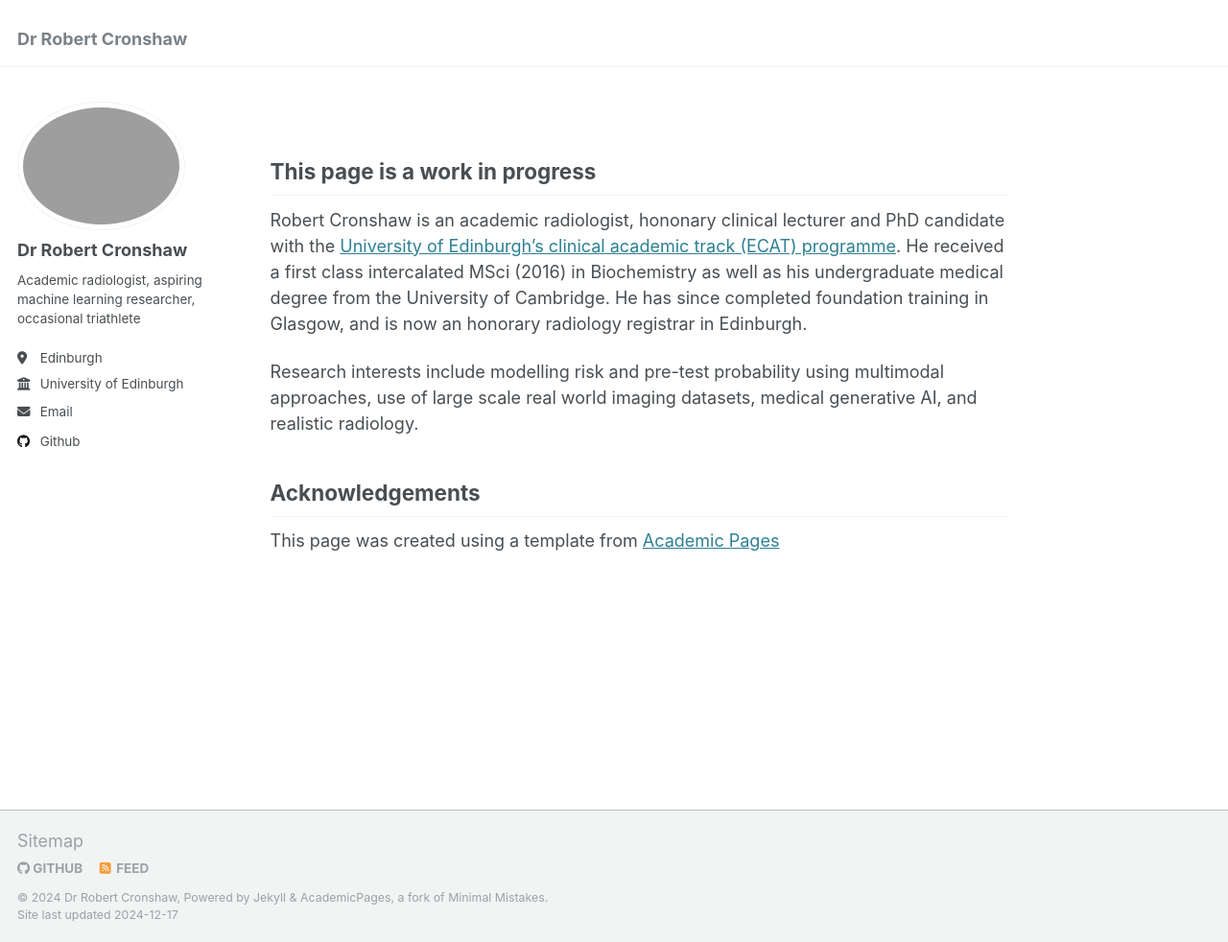
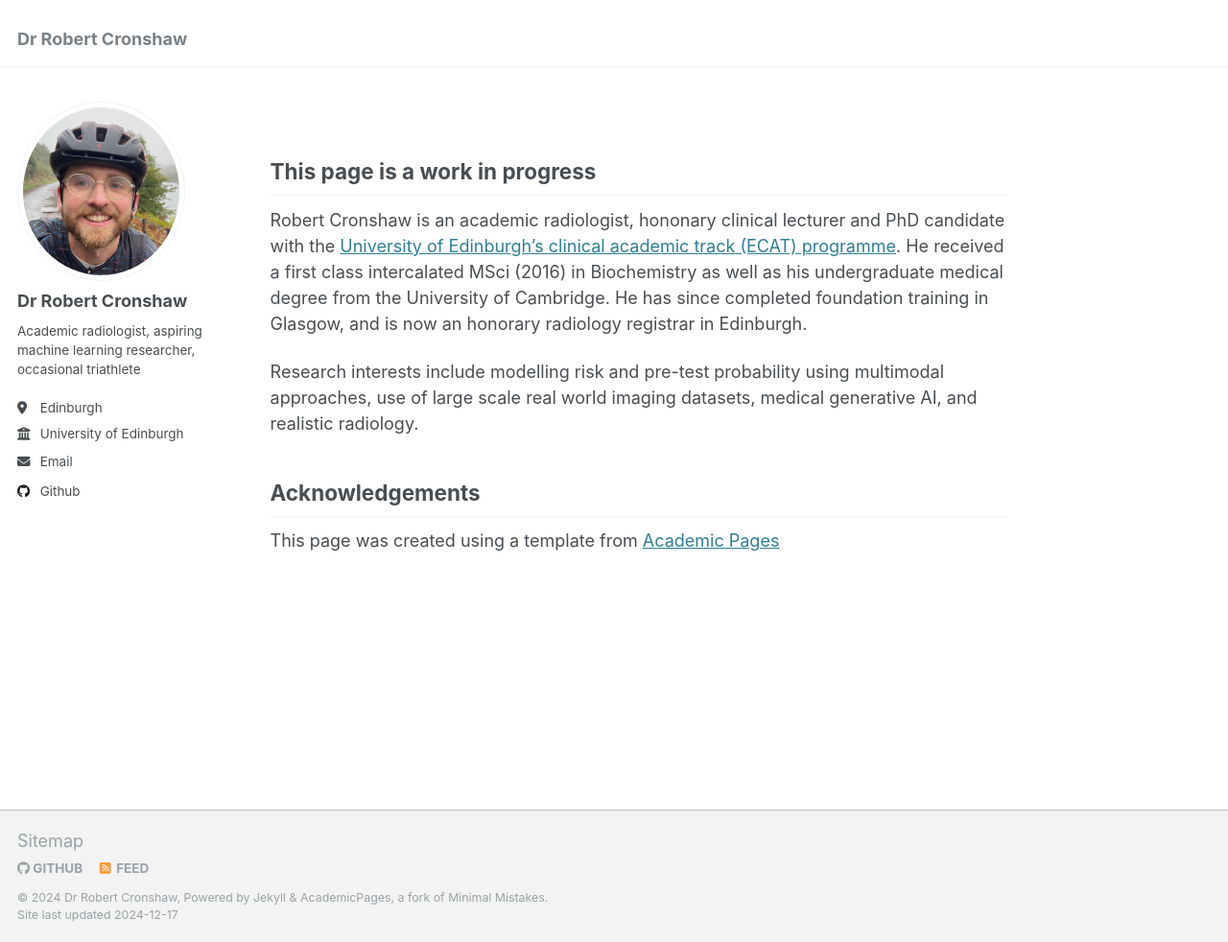
Before and after one commit to rcronshaw1/rcronshaw1.github.io, a Jekyll site: the page built from _pages/about.md, in a window 1280 px wide and 982 px high. Shown: the whole window at 96% size. Built offline with Jekyll 4.4.1, drawn with Linux system fonts in a browser that asks for light colours.

Commit message:
Update _config.yml

```diff
--- a/_config.yml
+++ b/_config.yml
@@ -20,7 +20,7 @@ repository               : "rcronshaw1.github.io"
 #               Additional customization can be done by editing /_includes/author-profile.html
 author:
   # Biographic information
-  avatar           : "IMG_2328.png"
+  avatar           : "profile.jpg"
   name             : "Dr Robert Cronshaw"
   pronouns         : # example: "he/him"
   bio              : "Academic radiologist, aspiring machine learning researcher, occasional triathlete"
```
